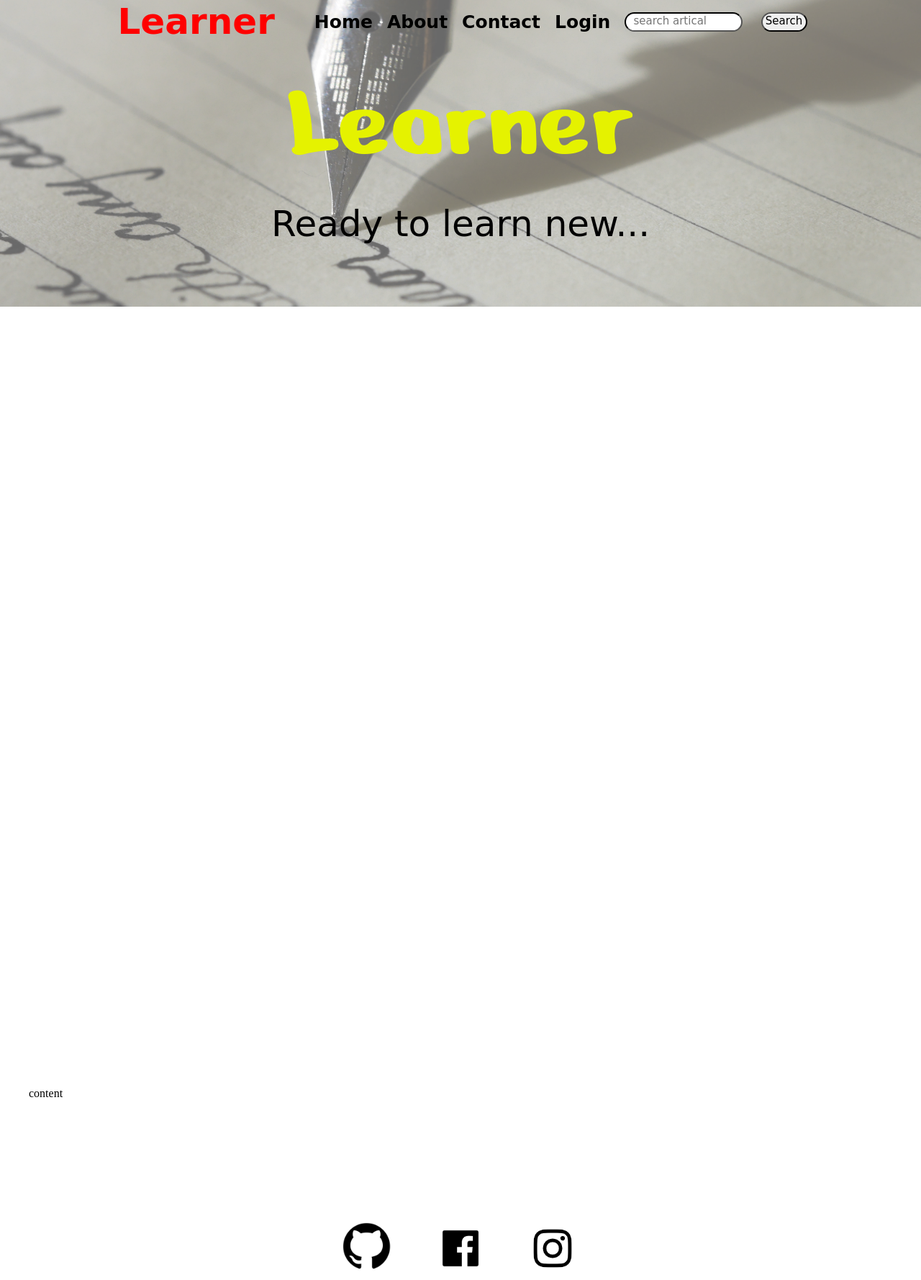
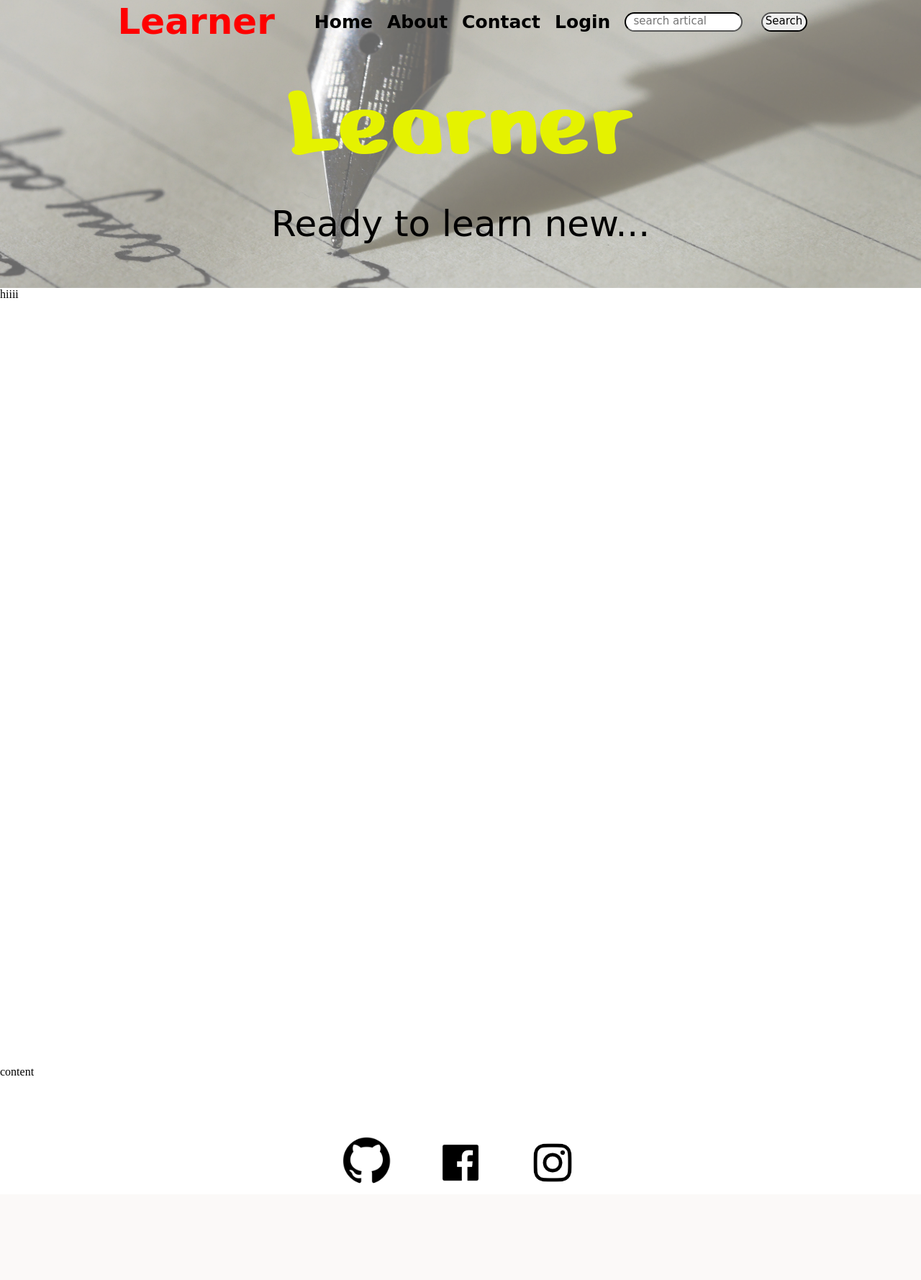
Before and after one commit to devsapariya94/blog-website, a Flask app: page / in a window 1280 px wide. Shown: the whole page at 72% size. After the commit the page ends 1644 px from the top, so only its background shows below. Run offline with Flask 2, Linux system fonts and the light colour scheme; some web fonts are replaced.

Commit message:
Change in the html css code

```diff
--- a/website/config.json
+++ b/website/config.json
@@ -5,8 +5,8 @@
                     "home_background_img": "index_bg.jpg",
                     "main_color": "red",
                     "login_background_img": "test.jpg",
-                    "email":"email",
-                    "pass":"password"
+                    "email":"devsmail94@gmail.com",
+                    "pass":"J3!PcAZbEU"
 
           }
 }
--- a/website/static/css/style.css
+++ b/website/static/css/style.css
@@ -3,7 +3,9 @@
   padding: 0;
 }
 
-.nav {
+
+
+.nav-base {
   /* background-color: lawngreen; */
   align-items: center;
   position: relative;
@@ -21,7 +23,7 @@
   user-select: none;
 }
 
-.form-input {
+/* .form-input {
   height: 20px;
   width: 150px;
   font-family: var(--font1);
@@ -32,6 +34,50 @@
   border-color: black;
   border-radius: 20px;
   padding-left: 10px;
+} */
+
+.search-input-base{
+  height: 20px;
+  width: 150px;
+  font-family: var(--font1);
+  font-size: 15px;
+  padding-bottom: 3px;
+  margin: 10px;
+  border-width: 2px;
+  border-color: black;
+  border-radius: 20px;
+  padding-left: 10px;
+}
+
+.search-btn-base{
+  height: 27px;
+  width: 64px;
+  margin: 10px;
+  margin-right: 0px;
+  font-family: var(--font-1);
+  font-size: 15px;
+  padding-bottom: 3px;
+  border-radius: 20px;
+  border-width: 2px;
+  cursor: pointer;
+  -webkit-user-select: none;
+  -khtml-user-select: none;
+  -moz-user-select: none;
+  -ms-user-select: none;
+  -o-user-select: none;
+  user-select: none;
+}
+
+.search-btn-base:hover {
+  color: black;
+  cursor: pointer;
+  background-color: var(--main-bg-color);
+  -webkit-user-select: none;
+  -khtml-user-select: none;
+  -moz-user-select: none;
+  -ms-user-select: none;
+  -o-user-select: none;
+  user-select: none;
 }
 
 .btn {
@@ -65,7 +111,7 @@
   user-select: none;
 }
 
-.nav-left ul li {
+.nav-left-base ul li {
   list-style: none;
   -webkit-user-select: none;
   -khtml-user-select: none;
@@ -75,7 +121,7 @@
   user-select: none;
 }
 
-.nav-left ul li a {
+.nav-left-base ul li a {
   text-decoration: none;
   color: rgb(0, 0, 0);
   margin: 10px;
@@ -89,12 +135,12 @@
   font-weight: bold;
 }
 
-.nav-left ul li a:hover {
+.nav-left-base ul li a:hover {
   font-weight: strong;
   color: var(--main-bg-color);
 }
 
-.nav-left ul {
+.nav-left-base ul {
   display: flex;
   margin: 15px;
   margin-right: 0px;
@@ -106,7 +152,7 @@
   user-select: none;
 }
 
-.title {
+.title-base {
   text-decoration: none;
   font-size: 50px;
   font-weight: bold;
@@ -120,16 +166,13 @@
   padding-right: 30px;
 }
 
-.nav-left {
+.nav-left-base {
   display: flex;
   margin: 5px;
   margin-right: 0px;
 }
 
-.nav-right {
-  margin-right: 5px;
-  padding-left: 15px;
-}
+
 
 @keyframes heading {
   14.2857% {
@@ -155,7 +198,7 @@
   }
 }
 
-.main_page_h {
+.home-page-heading-base {
   font-family: var(--font-3);
   font-size: 150px;
   text-align: center;
@@ -171,7 +214,7 @@
   user-select: none;
 }
 
-.main_page_subh {
+.home-page-subheading-base {
   font-family: var(--font-1);
   font-size: 50px;
   text-align: center;
@@ -373,10 +416,7 @@
   justify-content: space-between;
 }
 
-.space_btw {
-  padding-top: 5vw;
-  padding-bottom: 2vw;
-}
+
 
 .logo_foot {
   width: 30vw;
@@ -397,9 +437,10 @@
   padding-top: 6vw;
 }
 
-.upper {
+.img-upper-base {
   position: relative;
   z-index: 1;
+  height: 400px;
 }
 
 .fixed-top {
@@ -410,9 +451,6 @@
   z-index: 1030;
 }
 
-.burger {
-  display: none;
-}
 
 .line {
   width: 33px;
@@ -421,7 +459,7 @@
   background-color: rgb(0, 0, 0);
 }
 
-.upper .bgimg {
+.img-upper-base .bgimg-base {
   position: absolute;
   z-index: -1;
   top: 0;
@@ -431,7 +469,7 @@
   background: var(--bg_img) center center;
   opacity: 0.6;
   background-size: cover;
-  height: 40vw;
+  height: 400px;
 }
 
 .reset_pass_input {
@@ -469,5 +507,7 @@
 .pass-reset-form{
   text-align: center;
 }
-@media only screen and (max-width: 880px) {
+
+.space-login{
+  padding: 30px;
 }
--- a/website/static/css/util.css
+++ b/website/static/css/util.css
@@ -17,15 +17,3 @@
           --font-7: 'New Tegomin', serif;
           --font-8: 'Open Sans', sans-serif;
 }
-
-.width_1 {
-          max-width: 1200px;
-}
-
-.width_2 {
-          max-width: 900px;
-}
-
-.m_auto {
-          margin: auto;
-}
--- a/website/templates/base.html
+++ b/website/templates/base.html
@@ -18,62 +18,58 @@
 </style>
 
 <body>
-  <div class="upper">
-    <div class="bgimg"></div>
+  <div class="img-upper-base">
+    <div class="bgimg-base"></div>
 
 
 
-    <nav class="nav width_1 m_auto" id="nav">
-      <div class="nav-left">
+    <nav class="nav-base" id="nav">
+      <div class="nav-left-base">
         <div>
-          <a href="/" class="title">{{blog_name}}</a>
+          <a href="/" class="title-base">{{blog_name}}</a>
         </div>
 
-        <ul class="responsive-opecity">
+        <ul>
 
-          <li class="nav-item"> <a href="/">Home</a> </li>
-          <li class="nav-item"><a href="/about">About</a></li>
-          <li class="nav-item"><a href="/contact">Contact</a></li>
+          <li> <a href="/">Home</a> </li>
+          <li><a href="/about">About</a></li>
+          <li><a href="/contact">Contact</a></li>
 
           {% if current_user.is_authenticated %}
-          <li class="nav-item"><a href="/logout">Logout</a></li>
+          <li><a href="/logout">Logout</a></li>
           {% else %}
-          <li class="nav-item"><a href="/login">Login</a></li>
+          <li><a href="/login">Login</a></li>
           {% endif %}
-          <li class="nav-item">
-            <form class="search" action="#">
-              <input placeholder="search artical" class="form-input" required name="search" />
-              <input type="submit" class="btn" value="Search" />
+          <li>
+            <form action="#">
+              <input placeholder="search artical" class="search-input-base" required name="search" />
+              <input type="submit" class="search-btn-base" value="Search" />
             </form>
           </li>
         </ul>
 
       </div>
 
-      <div class="burger">
-        <div class="line"></div>
-        <div class="line"></div>
-        <div class="line"></div>
-      </div>
+
     </nav>
 
 
 
 
-    <div class="main_page_h">
+    <div class="home-page-heading-base">
       {{page_heading}}
     </div>
-    <div class="main_page_subh">
+    <div class="home-page-subheading-base">
       {{page_subheading}}
     </div>
 
   </div>
 
 
-  <div class="space_btw"></div>
+
 
   {% block body %} {% endblock %}
-  <div class="space_btw"></div>
+
 
   <div class="footer width_2 m_auto">
     <footer class="foot">
--- a/website/templates/home.html
+++ b/website/templates/home.html
@@ -7,9 +7,7 @@
 
 
 {% block body %}
-
-    <div class="content width_1 m_auto">
-
+hiiii
           <br><br><br><br><br><br><br><br><br><br><br><br><br><br><br><br><br><br><br><br><br><br><br><br><br><br><br><br><br><br><br><br><br><br><br><br><br><br><br><br><br><br><br><br><br><br><br><br><br><br><br><br><br><br><br><br><br><br><br><br>
 {%if current_user.is_authenticated %}
 logged in
--- a/website/templates/login.html
+++ b/website/templates/login.html
@@ -2,7 +2,7 @@
 {% block body %}
 
 <div class="content width_1 m_auto">
-
+   <div class="space-login"></div>
 
   <div class="login-greet">Login</div>
   <div class="login-form">
```
Also changed, not shown: website/templates/base-2.html (+25 -25 lines), website/database.db.
